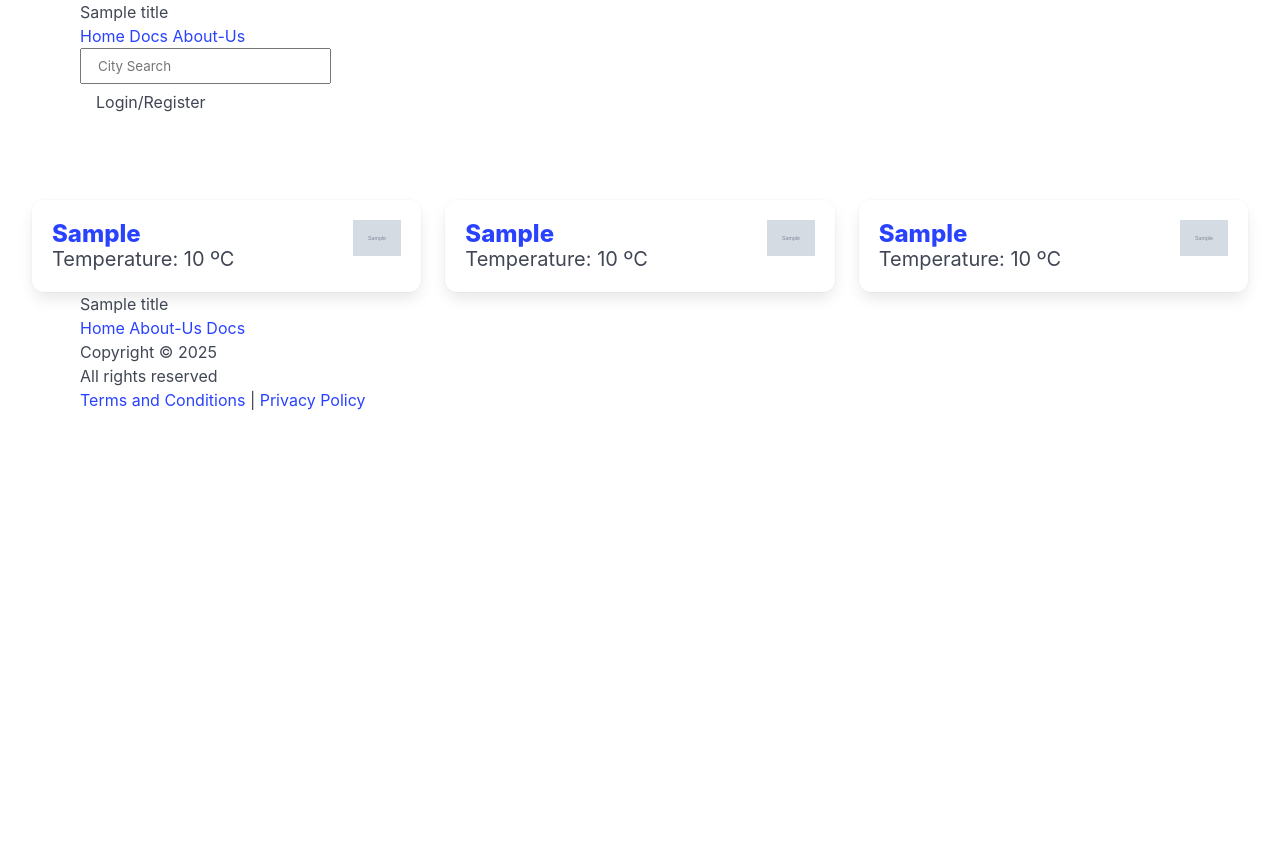
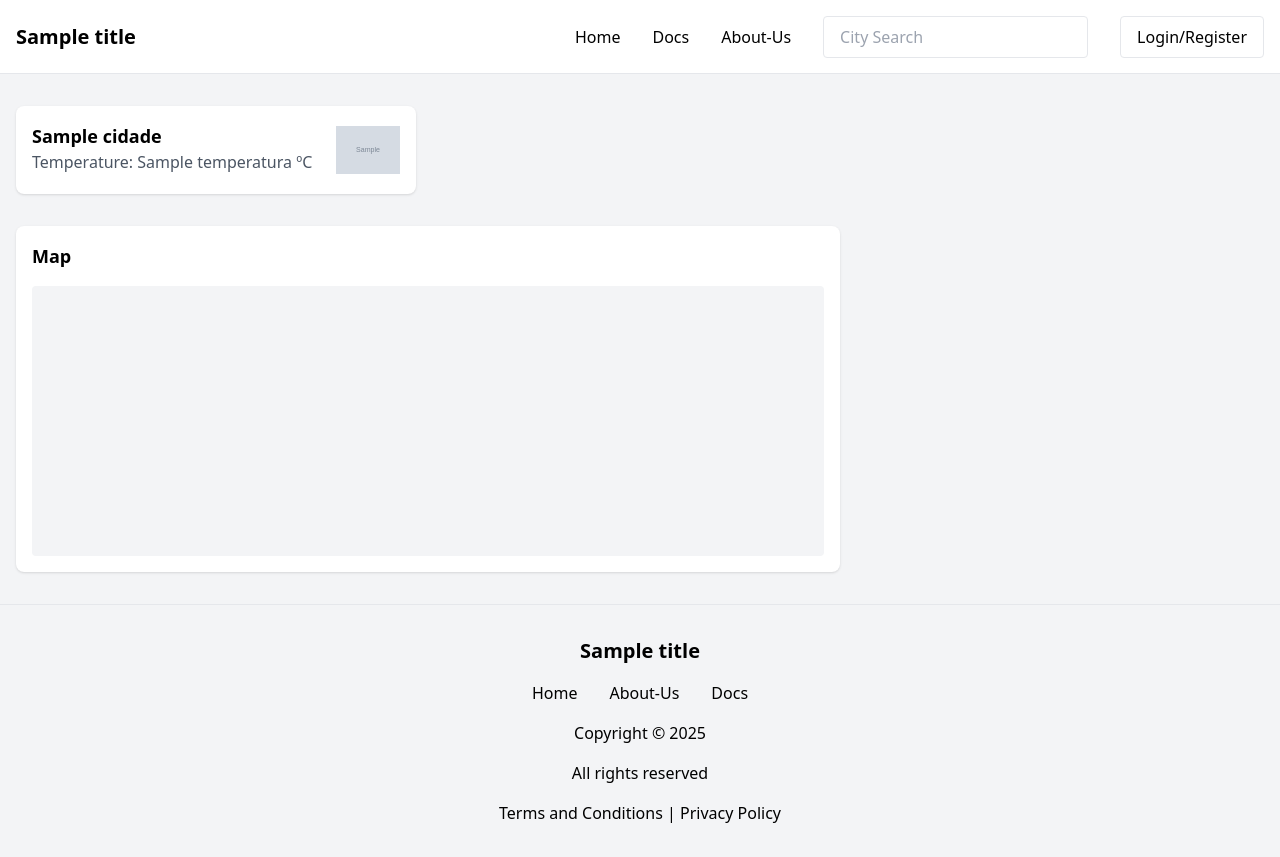
Before and after one commit to TF8088/TrustWind, a Flask app: template templates/pages/index.html in a window 1280 px wide. Before the commit the page ends 410 px from the top, so only its background shows below. Run offline with Flask 3, Linux system fonts and the light colour scheme; the template is opened without the code that fills it: most values are stand-ins (such as "Sample title", 1, 10 or a date in 2020); grey boxes marked "Sample" are stand-in pictures; some libraries are stand-ins or nearby versions.

Commit message:
Refactor index.html to use Tailwind CSS for styling and update city display layout

```diff
--- a/templates/pages/index.html
+++ b/templates/pages/index.html
@@ -9,72 +9,43 @@
     <title>{{ title }}</title>
     <link rel="stylesheet" href="/static/js/script.js">
     <link rel="stylesheet" href="/static/css/style.css">
-    <link rel="stylesheet" href="/static/css/vendor/bulma.min.css">
+    <!-- <link rel="stylesheet" href="/static/css/vendor/bulma.min.css"> -->
+    <script src="https://cdn.tailwindcss.com"></script>
     <link rel="stylesheet"
         href="https://fonts.googleapis.com/css2?family=Material+Symbols+Outlined:opsz,wght,FILL,GRAD@20..48,100..700,0..1,-50..200&icon_names=login" />
 </head>
 
-<body>
+<body class="bg-gray-100">
     <!-- Include Navbar -->
     {% include './components/navbar.html' %}
-
     <!-- Body Page -->
-    <div class="city-section">
-        <div class="columns is-multiline">
-            <div class="column is-one-third">
-                <div class="box">
-                    <article class="media">
-                        <div class="media-content">
-                            <div class="content">
-                                <p class="title is-4"><a href="/city?city={{ city_box1 }}">{{ city_box1 }}</a></p>
-                                <p class="subtitle">Temperature: {{ temp_box1 }} ºC</p>
-                            </div>
-                        </div>
-                        <div class="media-right">
-                            <figure class="image is-48x48">
-                                <img src={{ icon_box1 }} alt="Ícone do tempo">
-                            </figure>
-                        </div>
-                    </article>
+    <main class="container mx-auto px-4 py-8">
+        <div class="grid grid-cols-1 md:grid-cols-3 gap-6 mb-8">
+            {% for city in cities %}
+            <div class="flex items-start gap-4 p-4 bg-white rounded-lg shadow">
+                <div class="flex-1">
+                    <h2 class="text-lg font-semibold"><a href="/city?city={{ city['cidade'] }}"><span
+                                class="hover:text-blue-600">{{ city['cidade']
+                                }}</span></a></h2>
+                    <p class="text-gray-600">Temperature: {{ city['temperatura'] }} ºC</p>
+                </div>
+                <div class="w-16 h-14 rounded flex items-center justify-center">
+                    <span class="text-gray-500"><img src={{ city['icon'] }} alt="Ícone do tempo"></span>
                 </div>
             </div>
-            <div class="column is-one-third">
-                <div class="box">
-                    <article class="media">
-                        <div class="media-content">
-                            <div class="content">
-                                <p class="title is-4"> <a href="/city?city={{ city_box2 }}">{{ city_box2 }}</a></p>
-                                <p class="subtitle">Temperature: {{ temp_box2 }} ºC</p>
-                            </div>
-                        </div>
-                        <div class="media-right">
-                            <figure class="image is-48x48">
-                                <img src={{ icon_box2 }} alt="temp_icon">
-                            </figure>
-                        </div>
-                    </article>
+            {% endfor %}
+        </div>
+
+        <div class="grid grid-cols-1 md:grid-cols-3 gap-6">
+            <div class="col-span-2 bg-white p-4 rounded-lg shadow">
+                <h2 class="text-lg font-semibold mb-4">Map</h2>
+                <div class="bg-gray-100 h-[270px] rounded">
+                    <div id="map"></div>
                 </div>
             </div>
-            <div class="column is-one-third">
-                <div class="box">
-                    <article class="media">
-                        <div class="media-content">
-                            <div class="content">
-                                <p class="title is-4"> <a href="/city?city={{ city_box3 }}">{{ city_box3 }}</a></p>
-                                <p class="subtitle">Temperature: {{ temp_box3 }} ºC</p>
-                            </div>
-                        </div>
-                        <div class="media-right">
-                            <figure class="image is-48x48">
-                                <img src={{ icon_box3 }} alt="temp_icon">
-                            </figure>
-                        </div>
-                    </article>
-                </div>
-            </div>
-        </div>
+
+    </main>
     </div>
-
 
 
     <!-- Include Footer -->
```
